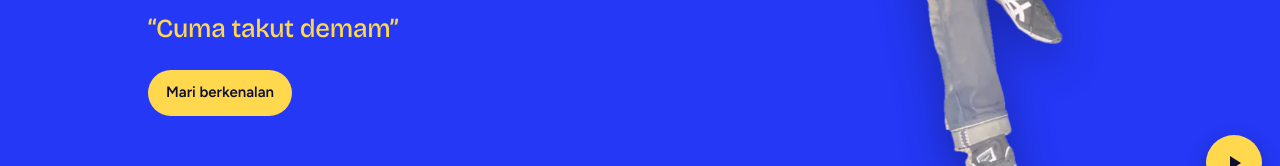
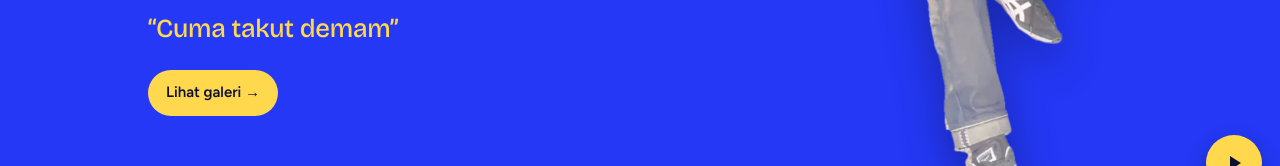
Before and after one commit to MuhamdFrianErliana/MuhamadFrianErliana, a plain HTML site: page index.html in a window 1280 px wide. Shown: the part 591-757 px from the top of the page. Drawn offline with nearby package versions, Linux system fonts and the light colour scheme.

Commit message:
Ganti tombol beranda menjadi Lihat galeri
Co-Authored-By: Claude Sonnet 5.5 <noreply@anthropic.com>
Claude-Session: https://claude.ai/code/session_01W9ZppwmDJ5VyQsfG6yemhk

```diff
--- a/index.html
+++ b/index.html
@@ -34,7 +34,7 @@
       <span><i>Erliana</i></span>
     </h1>
     <p class="motto">&ldquo;Cuma takut demam&rdquo;</p>
-    <a class="badge" href="#kontak">Mari berkenalan</a>
+    <a class="badge" href="#galeri">Lihat galeri &rarr;</a>
     </div>
     <img class="homephoto" src="foto1.webp" alt="Frian duduk dengan topeng merah dan kaus hitam">
     </div>
```
